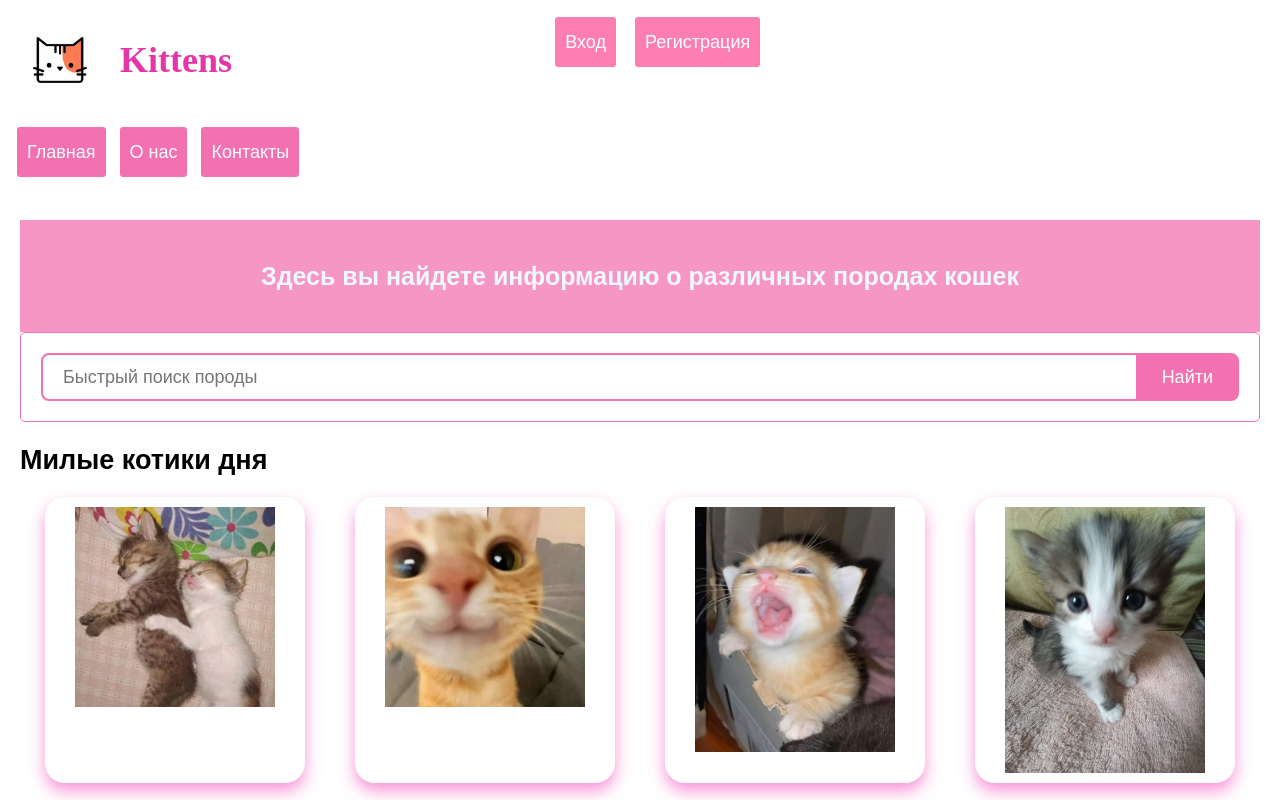
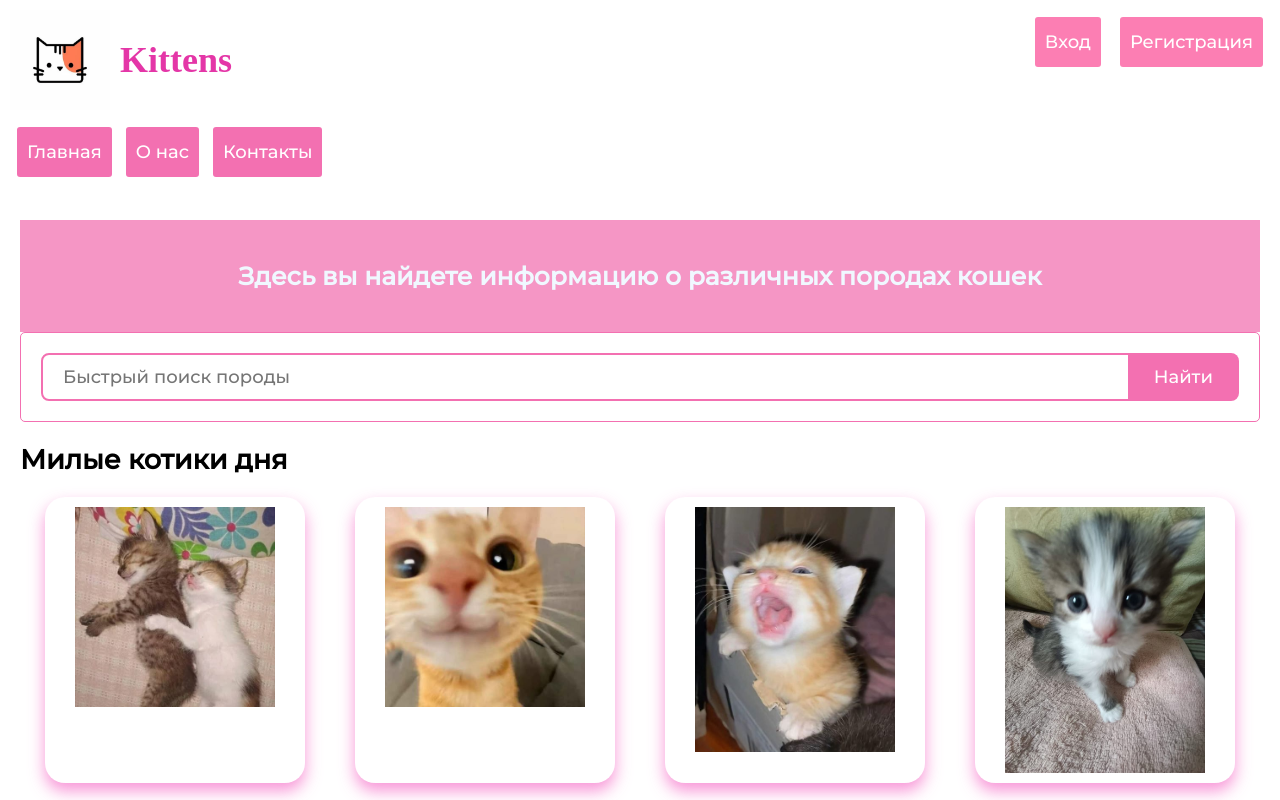
Before and after one commit to Dariato14/project1, a plain HTML site: page index.html in a window 1280 px wide. Shown: the top 800 px of the page. Drawn offline with Linux system fonts and the light colour scheme; a web font is replaced by a local one.

Commit message:
Add files via upload

```diff
--- a/scripts/script.js
+++ b/scripts/script.js
@@ -142,13 +142,14 @@ if(nextButton){
                 name: 'Саванна',
                 price: '1 300 000 руб',
                 description: 'Саванна – близкий родственник африканского сервала. Это не только одна из самых дорогих кошек, но и одна из самых больших.',
-
+                page: 'savanna.html'
             },
             breed2: {
                 image: 'images/karaket.jpg',
                 name: 'Каракет',
                 price: '900 000 руб',
                 description: 'Каракет – самая крупная домашняя кошка, полученная в результате скрещивания домашней кошки со степной рысью.',
+                page: 'karaket.html'
 
             },
             breed3: {
@@ -156,20 +157,21 @@ if(nextButton){
                 name: 'Чаузи',
                 price: '1 000 000 руб',
                 description: 'Чаузи, обладая внешностью маленькой версии дикой пумы, имеет дружелюбный характер.',
+                page: 'chauzy.html'
 
             }
         };
 
         // Создаем функцию createCard, которая будет добавлять карточку. Внутри функции 4 переменные: image, name, price, description
-        const createCard = (image, name, price, description) => {
+        const createCard = (image, name, price, description, page) => {
             // Создаем переменную card, которая будет содержать HTML-код карточки и вставляем туда 4 переменные
             const card = `
-            <div class="breeds__card">
+            <a href="${page}" class="breeds__card">
                 <img class="breeds__image" src="${image}" alt="${name}" width="200">
                 <h3 class="breeds__name">${name}</h3>
                 <p class="breeds__price">${price}</p>
                 <p class="breeds__description">${description}</p>
-            </div>
+            </a>
         `;
             // Возвращаем значение переменной card
             return card;
@@ -180,7 +182,7 @@ if(nextButton){
             // Получаем данные одной карточки из объекта cardsBreedsData
             const card = cardsBreedsData[cardKey];
             // создаем переменную cardElement и вызываем функцию createCard, куда передаем изображение, название, цену, описание и кнопку
-            const cardElement = createCard(card.image, card.name, card.price, card.description, card.button);
+            const cardElement = createCard(card.image, card.name, card.price, card.description, card.page);
             // с помощью метода insertAdjacentHTML добавляем созданный HTML-код в конец списка breedsList.
             breedsList.insertAdjacentHTML('beforeend', cardElement);
         }
--- a/styles/base.css
+++ b/styles/base.css
@@ -5,7 +5,7 @@ box-sizing: border-box;
 }
 html,
 body {
-font-family: 'Montserrat', 'Arial', sans-serif;
+font-family: 'monsterrat', 'Arial', sans-serif;
 font-size: 18px;
 line-height: 30px;
 color: #000000;
@@ -31,6 +31,7 @@ overflow: hidden;
 }
 .container{
     width: 1280px;
-    margin-left: auto;
-    margin-right: auto;
-   }
+    max-width: 1440px;
+    margin: 0 auto;
+
+}
--- a/styles/cat-cards.css
+++ b/styles/cat-cards.css
@@ -1,5 +1,5 @@
 .cat-card {
-    margin: 40px;
+    margin: 30px;
 }
 .cat-image {
     width: 190px; /* Размер изображения */
@@ -20,5 +20,5 @@
     margin-top: 15px;
     text-align: center;
     color: #a6115b;
-
+    flex-wrap: wrap;
 }
--- a/styles/fonts.css
+++ b/styles/fonts.css
@@ -1,21 +1,7 @@
  @font-face {
-        font-family: "Montserrat";
-        src: url("../fonts/Montserrat-Regular.ttf");
+        font-family: "monsterrat";
+        src: url(../fonts/Montserrat-Medium.ttf);
         font-weight: normal;
         font-style: normal;
         font-display: swap;
         }
- @font-face {
-        font-family: "Montserrat";
-        src: url("../fonts/Montserrat-Bold.ttf");
-        font-weight: bold;
-        font-style: normal;
-        font-display: swap;
-        }
-@font-face {
-        font-family: "Montserrat";
-        src: url("../fonts/Montserrat-Italic.ttf");
-        font-weight: normal;
-        font-style: italic;
-        font-display: swap;
-        }
--- a/styles/header.css
+++ b/styles/header.css
@@ -45,9 +45,10 @@
         padding: 10px 10px; /* Отступы */
         position: fixed; /* Фиксированное позиционирование */
         top: 0; /* Расположение вверху */
-        left: 0; /* Расположение слева */
-        width: 100%; /* Ширина на всю страницу */
+        left: 50%; /* Расположение слева */
+
         z-index: 100; /* Уровень наложения, чтобы шапка была поверх другого контента */
+        transform: translateX(-50%);
        }
        .main {
         margin-top: 200px; /* Отступ сверху, чтобы содержимое не перекрывалось шапкой */
@@ -61,6 +62,7 @@
         display: flex;
         flex-wrap: wrap;
         gap: 10px;
+        width: 100%;
         justify-content: space-between;
     }
     .header__button {
--- a/styles/images.css
+++ b/styles/images.css
@@ -1,6 +1,6 @@
 .images__list {
     display: flex; /* Используем flexbox для выравнивания карточек в строку*/
-    flex-wrap: wrap; /*Если карточки не влезут в строку, то перенос на новую*/
+    /*Если карточки не влезут в строку, то перенос на новую*/
 
     gap: 50px; /* промежуток между карточками */
     justify-content: center; /* распределяем элементы по центру*/
--- a/styles/style.css
+++ b/styles/style.css
@@ -23,6 +23,8 @@
 @import "links.css";
 @import "cats2.css";
 @import "search.css";
+@import "typography.css";
+
 
 
 html {
--- /dev/null
+++ b/styles/typography.css
@@ -0,0 +1 @@
+/* Контейнер-обертка */
```
Also changed, not shown: fonts/Montserrat-Black.ttf (added), fonts/Montserrat-BlackItalic.ttf (added), fonts/Montserrat-Medium.ttf (added), fonts/TakCubit.woff (added).
